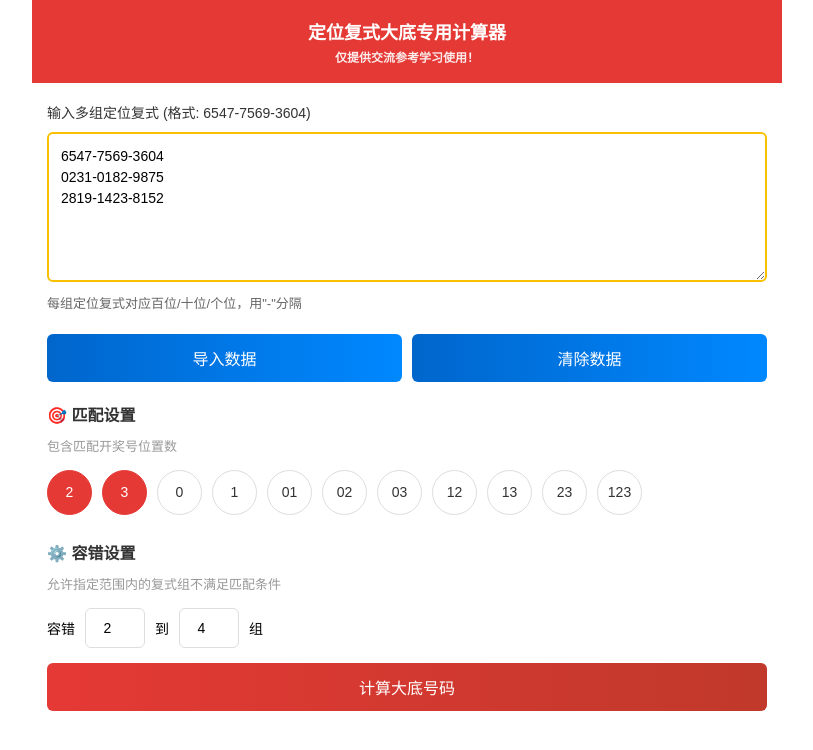
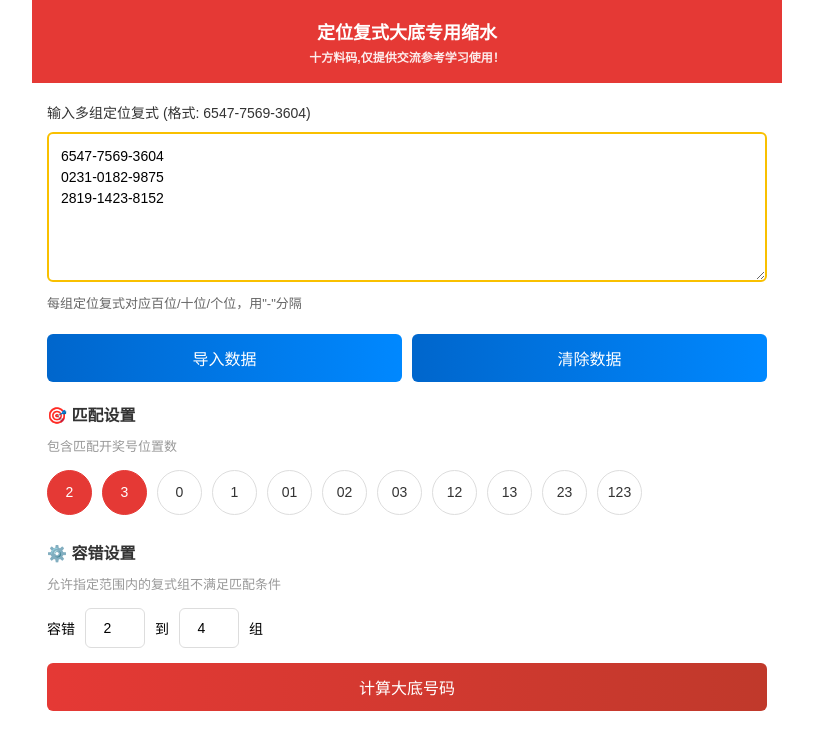
Before and after one commit to Shifangliaoma/shifanglm-site, a plain HTML site: page tools/定位复式计算.html in a window 1280 px wide. Shown: the whole page, without its empty margins (233-1046 px from the left). Drawn offline with Linux system fonts and the light colour scheme.

Commit message:
Update title and header text in HTML file

```diff
--- a/tools/定位复式计算.html
+++ b/tools/定位复式计算.html
@@ -3,7 +3,7 @@
 <head>
     <meta charset="UTF-8">
     <meta name="viewport" content="width=device-width, initial-scale=1.0, user-scalable=no">
-    <title>定位复式大底专用计算器</title>
+    <title>定位复式大底专用(十方料码)</title>
     <style>
         * {
             margin: 0;
@@ -224,8 +224,8 @@
 </head>
 <body>
     <div class="header">
-        定位复式大底专用计算器
-        <div class="sub-title">仅提供交流参考学习使用！</div>
+        定位复式大底专用缩水
+        <div class="sub-title">十方料码,仅提供交流参考学习使用！</div>
     </div>
 
     <!-- 输入区域 -->
```
